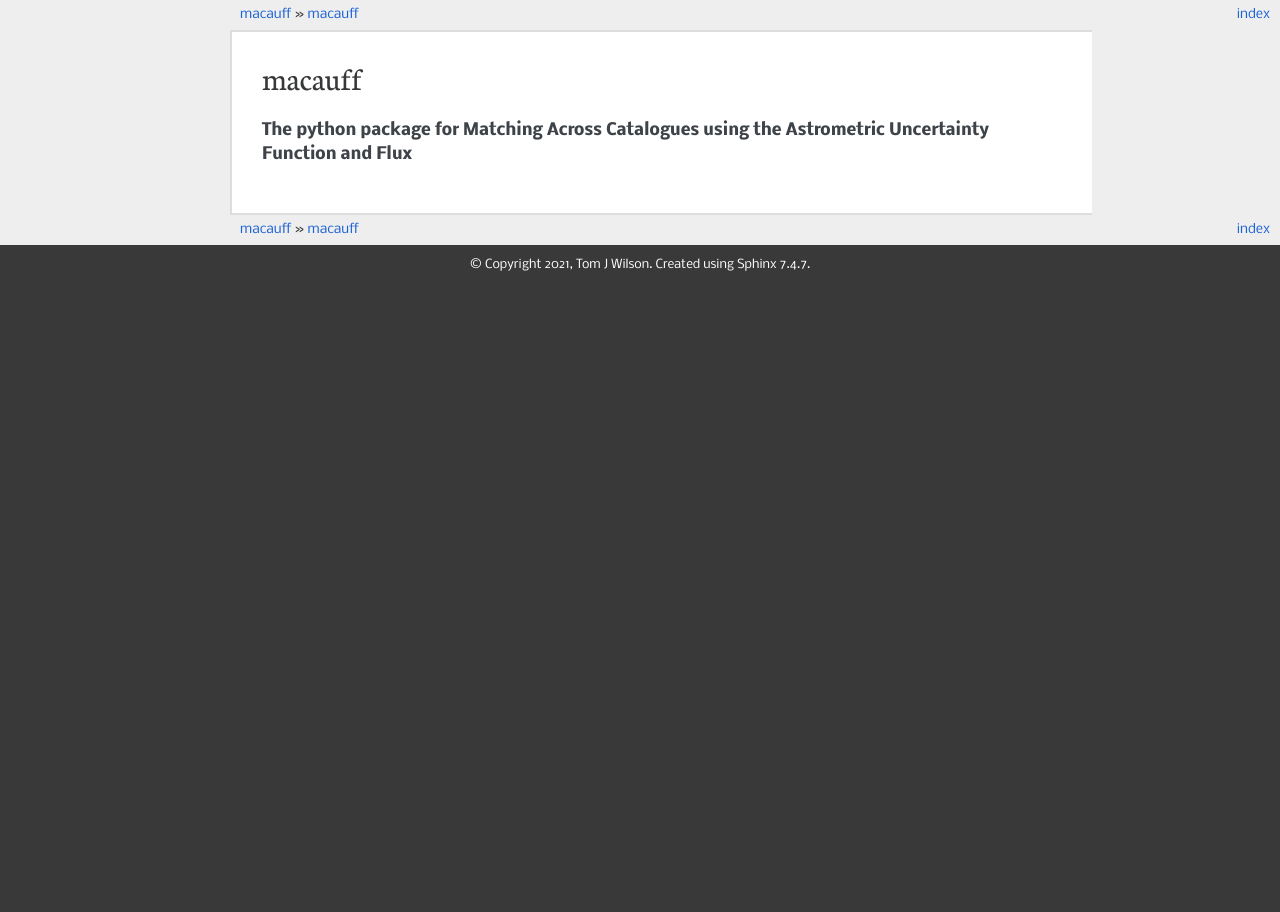
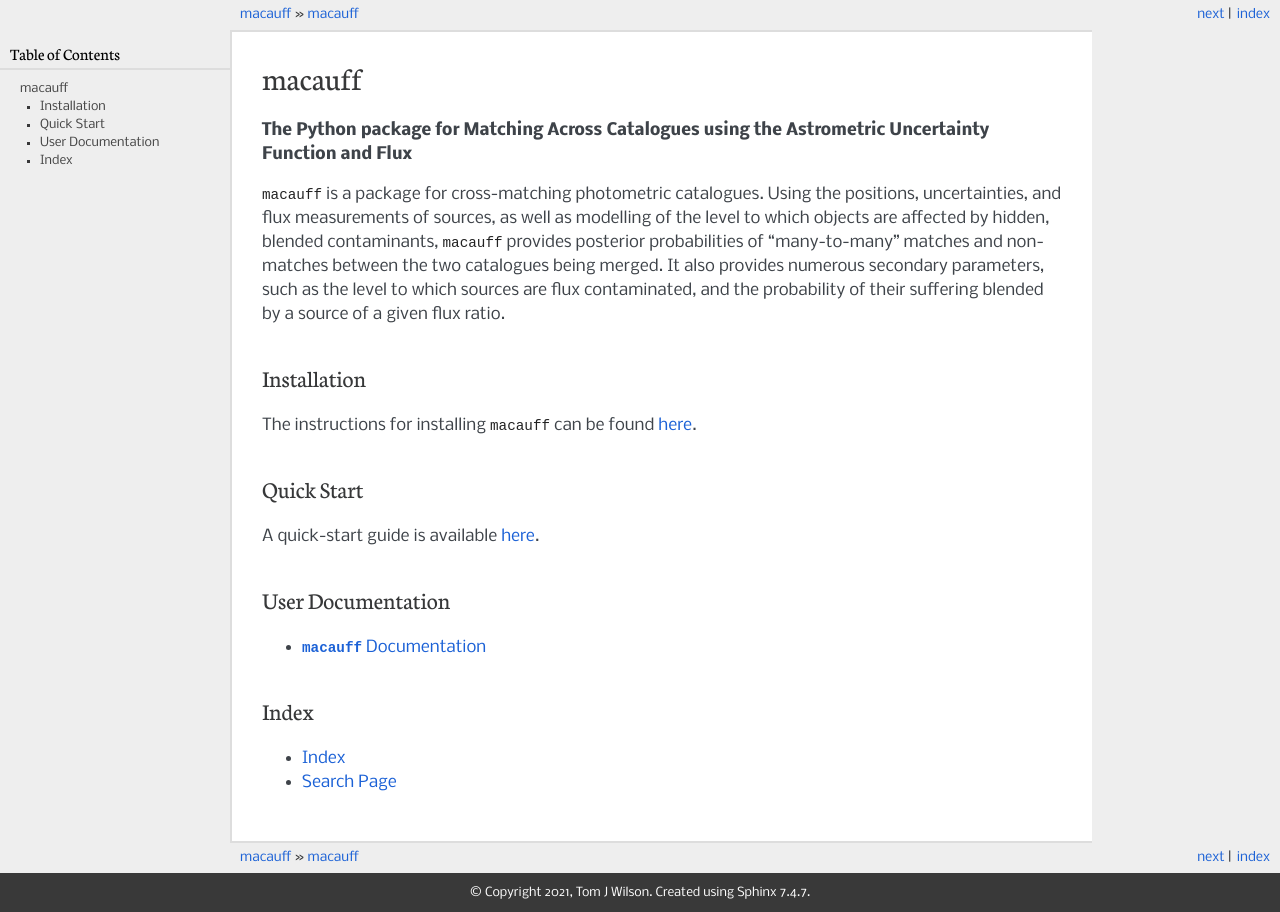
Before and after one commit to macauff/macauff, a Sphinx documentation site: the page built from docs/index.rst, in a window 1280 px wide. Built offline with Sphinx 7.4.7, drawn with Linux system fonts in a browser that asks for light colours.

Commit message:
First draft of documentation, with installation, quick start guide, detailed input descriptions, and API page.

```diff
--- a/docs/index.rst
+++ b/docs/index.rst
@@ -3,10 +3,48 @@
    You can adapt this file completely to your liking, but it should at least
    contain the root `toctree` directive.
 
+#######
 macauff
-=======
-**The python package for Matching Across Catalogues using the Astrometric Uncertainty Function and Flux**
+#######
+**The Python package for Matching Across Catalogues using the Astrometric Uncertainty Function and Flux**
+
+``macauff`` is a package for cross-matching photometric catalogues. Using the positions, uncertainties, and flux measurements of sources, as well as modelling of the level to which objects are affected by hidden, blended contaminants, ``macauff`` provides posterior probabilities of "many-to-many" matches and non-matches between the two catalogues being merged. It also provides numerous secondary parameters, such as the level to which sources are flux contaminated, and the probability of their suffering blended by a source of a given flux ratio.
+
+.. _getting-started:
+
+************
+Installation
+************
+
+The instructions for installing ``macauff`` can be found :doc:`here<installation>`.
+
+.. _quick-start:
+
+***********
+Quick Start
+***********
+
+A quick-start guide is available :doc:`here<quickstart>`.
+
+******************
+User Documentation
+******************
 
 .. toctree::
    :maxdepth: 1
-   :titlesonly:
+
+   macauff
+
+*****
+Index
+*****
+
+* :ref:`genindex`
+* :ref:`search`
+
+.. toctree::
+   :hidden:
+
+   installation
+   quickstart
+   inputs
```
Also changed, not shown: docs/inputs.rst (added, +159 -0 lines), docs/installation.rst (added, +68 -0 lines), docs/macauff.rst (added, +32 -0 lines), docs/quickstart.rst (added, +77 -0 lines).
